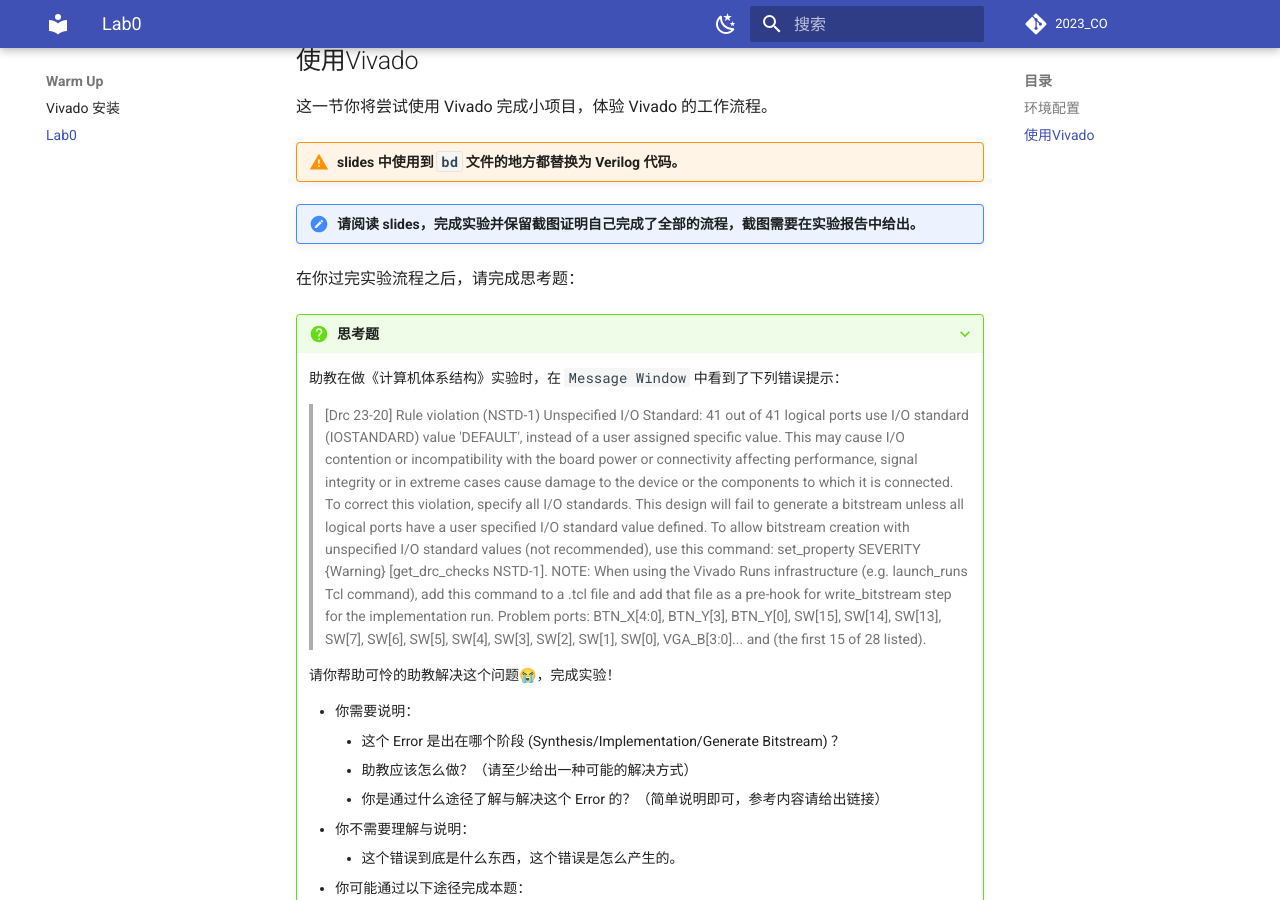
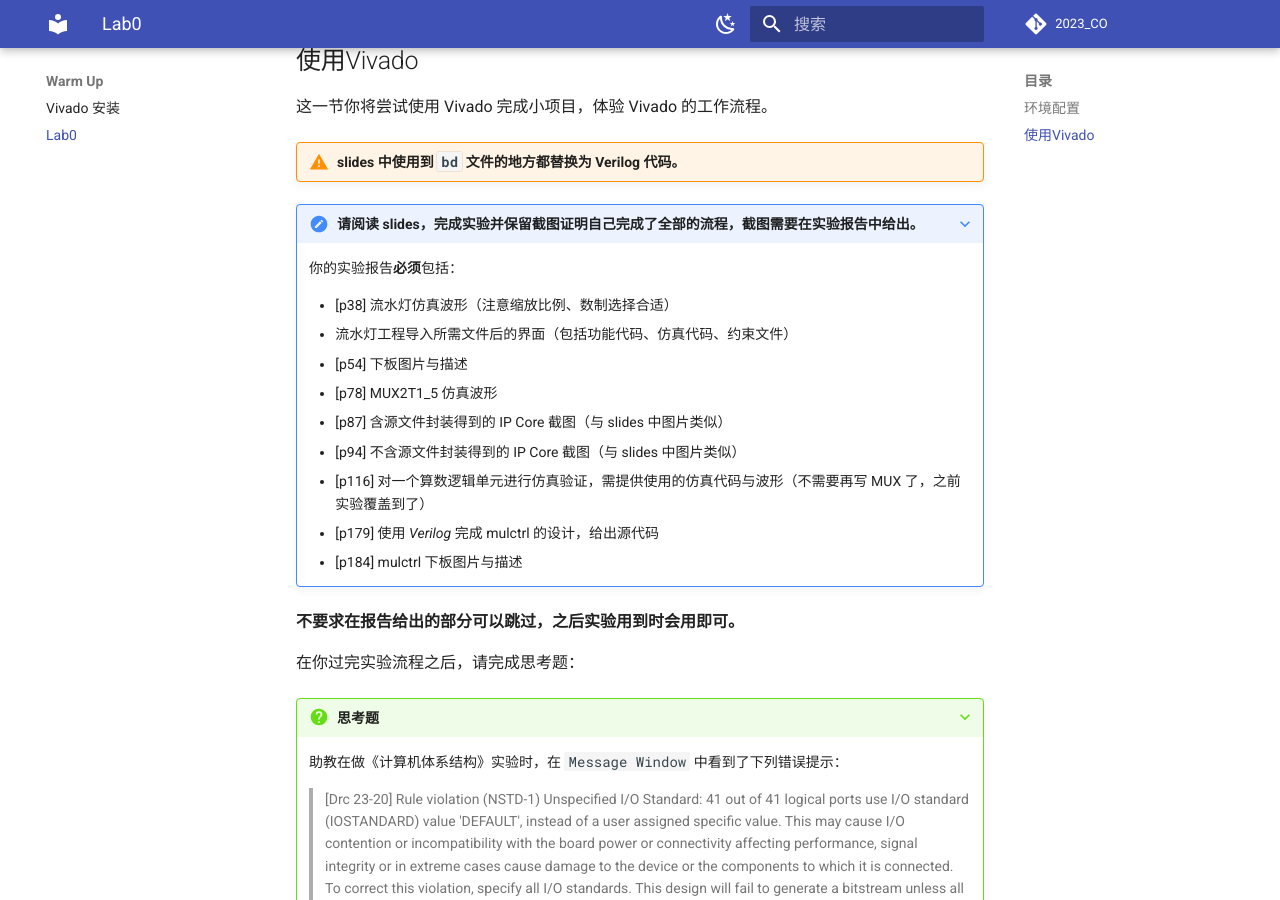
Before and after one commit to Guahao31/2023_CO, an MkDocs documentation site: the page built from docs/warmup/Lab0.md, in a window 1280 px wide and 900 px high, scrolled down 1792 px. Built offline with MkDocs 1.6.1 and Material for MkDocs 9.7.7, drawn with Linux system fonts in a browser that asks for light colours; comment, search, counter and statistics services are not loaded.

Commit message:
update: req for Lab0

```diff
--- a/docs/warmup/Lab0.md
+++ b/docs/warmup/Lab0.md
@@ -51,9 +51,20 @@
 
 !!! warning "slides 中使用到 `bd` 文件的地方都替换为 Verilog 代码。"
 
-!!! note "请阅读 slides，完成实验并保留截图证明自己完成了全部的流程，截图需要在实验报告中给出。"
+???+ note "请阅读 slides，完成实验并保留截图证明自己完成了全部的流程，截图需要在实验报告中给出。"
+    你的实验报告**必须**包括：
 
+    * [p38] 流水灯仿真波形（注意缩放比例、数制选择合适）
+    * 流水灯工程导入所需文件后的界面（包括功能代码、仿真代码、约束文件）
+    * [p54] 下板图片与描述
+    * [p78] MUX2T1_5 仿真波形
+    * [p87] 含源文件封装得到的 IP Core 截图（与 slides 中图片类似）
+    * [p94] 不含源文件封装得到的 IP Core 截图（与 slides 中图片类似）
+    * [p116] 对一个算数逻辑单元进行仿真验证，需提供使用的仿真代码与波形（不需要再写 MUX 了，之前实验覆盖到了）
+    * [p179] 使用 *Verilog* 完成 mulctrl 的设计，给出源代码
+    * [p184] mulctrl 下板图片与描述
 
+**不要求在报告给出的部分可以跳过，之后实验用到时会用即可。**
 
 在你过完实验流程之后，请完成思考题：
 
```
